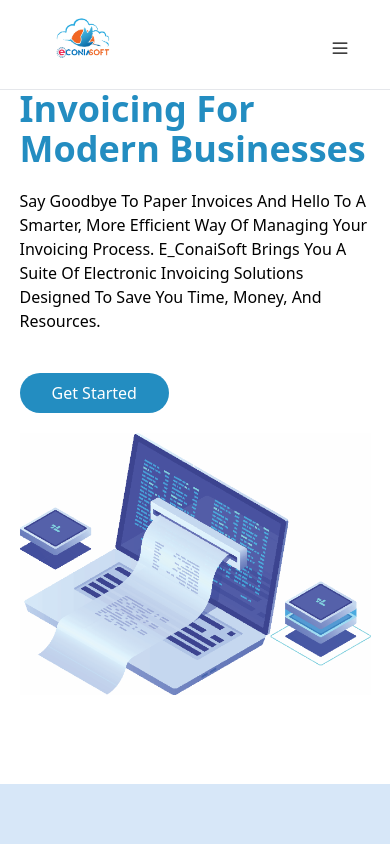
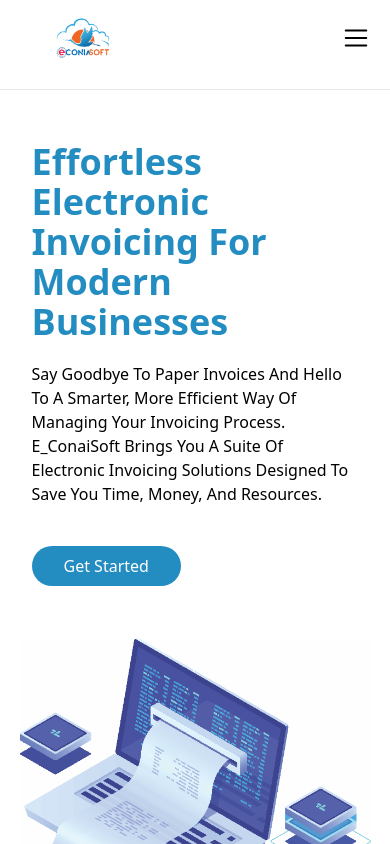
Before and after one commit to Aliyubarde97/E_ConiaSoft, a React (Vite) app: page / in a window 390 px wide. Shown: the top 844 px of the page. Built offline with nearby package versions, Linux system fonts and the light colour scheme.

Commit message:
fix mobile ui icons position

```diff
--- a/src/components/Footer/FooterComponent.tsx
+++ b/src/components/Footer/FooterComponent.tsx
@@ -1,14 +1,16 @@
 import { Link } from "react-router-dom"
-
+import support from "../../assets/img/eConiaSoft Mascot-En.png"
 import logo from '../../assets/img/eConiaSoft-Final2.png'
 import { FacebookLogo, LinkedinLogo, TwitterLogo } from "phosphor-react"
 const FooterComponent = () => {
   return (
      <>
      <div className="relative w-full text-white bg-bg-color">
+
       <div className="container">
-        <div className="grid lg:grid-cols-4 md:grid-cols-2 grid-cols-1 p-20 gap-20 cursor-pointer ">
-          <div className="flex flex-col">
+        <div className="grid lg:grid-cols-4 md:grid-cols-2 grid-cols-1 p-10 gap-15 cursor-pointer ">
+          <div className="flex justify-center items-center gap-5">
+          <img src={support} alt="" className="w-[200px] object-contain" />
             <Link to={""}>
               <img src={logo} alt="" className="w-[150px]" />
               <p>Lorem, ipsum dolor sit amet consectetur adi</p>
--- a/src/components/Navigation/Navbar.tsx
+++ b/src/components/Navigation/Navbar.tsx
@@ -23,7 +23,7 @@ const Navbar = () => {
     setClose ={()=> SetShowMobileNav(false)}
     />
 
-    <nav  className='Nav bg-bg-white w-full h-[90px] fixed left-0 top-0 z-10 bg-white justify-center items-center  border-b'>
+    <nav  className='Nav bg-bg-white w-full h-[90px] justify-center items-center  border-b'>
       <div className='container'>
       <div className='flex justify-between  items-center gap-3 font-medium'>
           <div className='inline-block'>
@@ -63,14 +63,14 @@ const Navbar = () => {
 
             {
               showMobileNav ? (
-                <span>
-                    <X size={20} onClick={()=> SetShowMobileNav(false)}  className='cursor-pointer md:hidden'/>
-                </span>
+
+                    <X size={30} onClick={()=> SetShowMobileNav(false)}  className='cursor-pointer relative md:hidden'/>
+
 
                 ):
-                <div className='Cursor-pointer px-10 md:hidden'>
-                <List size={20} onClick={()=> SetShowMobileNav(true)} className='cursor-pointer fixed'/>
-                </div>
+
+                <List size={30} onClick={()=> SetShowMobileNav(true)} className='cursor-pointer md:hidden '/>
+
 
             }
 
--- a/src/pages/home/HomeSection.tsx
+++ b/src/pages/home/HomeSection.tsx
@@ -3,10 +3,10 @@ const HomeSection = () => {
   return (
 
     <>
-            <div className="w-full h-[calc(100vh-140px)] bg-hero-color flex justify-center items-center">
+            <div className="w-full h-[calc(100vh-140px)] bg-hero-color flex justify-center py-10 items-center">
                 <div className="container">
                     <div className="flex flex-col items-center justify-center md:flex-row">
-                        <div className="w-full md:w-[50%]">
+                        <div className="w-full md:w-[50%] p-3">
                             <p className="">
                                 <h3 className=' capitalize leading-74 font-bold text-btn-primary text-4xl '>Effortless Electronic Invoicing for Modern Businesses</h3>
                                 <h3 className=' capitalize  mt-5 mb-10 md:md:w-[100%]  md:pr-10'>
@@ -18,7 +18,7 @@ const HomeSection = () => {
                             </p>
                         </div>
 
-                        <div className="w-full md:w-[40%]" >
+                        <div className="w-full md:w-[40%] py-5" >
                             <img src={hero} alt="" className= ''/>
                         </div>
                     </div>
```
Also changed, not shown: src/assets/img/eConiaSoft Mascot-En.png (added).
